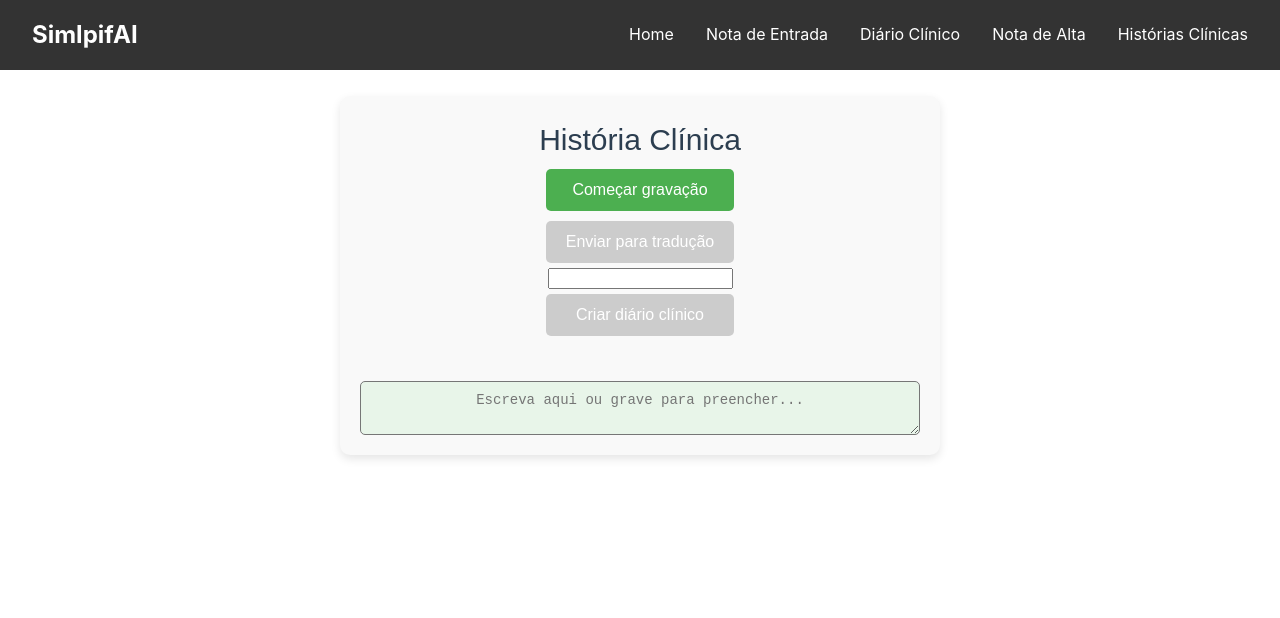
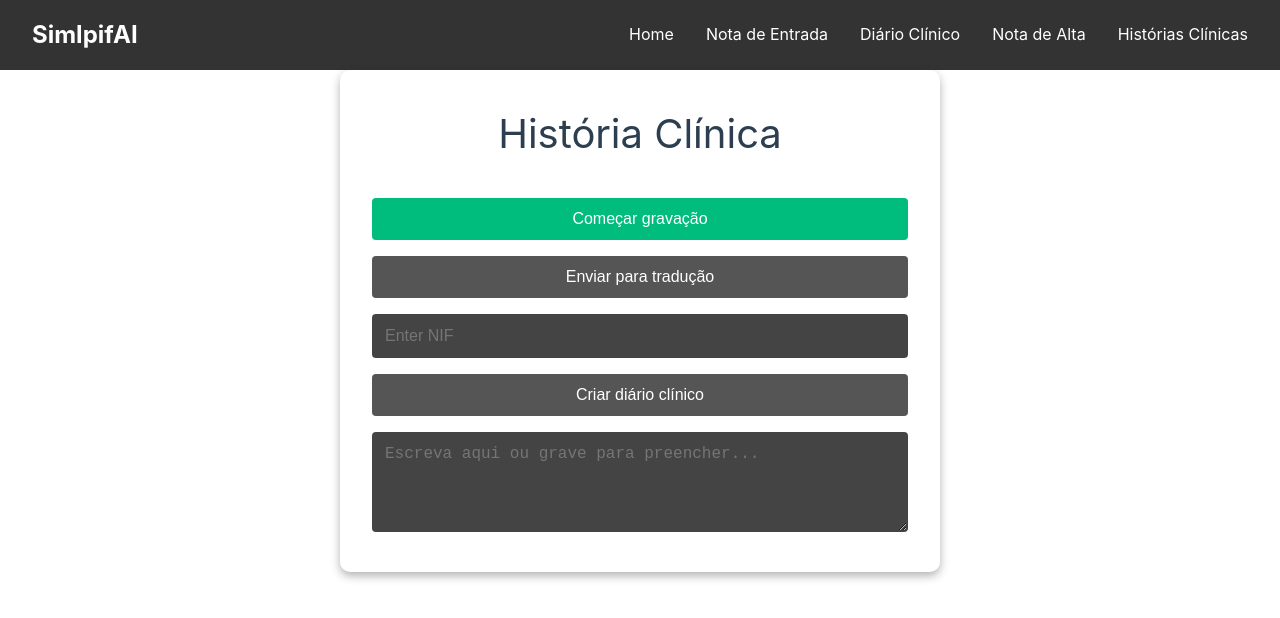
Before and after one commit to rafaelbranco16/SimplifAI, a Vue app in the folder frontend/: page /clinical-history in a window 1280 px wide. Shown: the top 618 px of the page. Built offline with nearby package versions, Linux system fonts and the light colour scheme.

Commit message:
[frontend] - changes to design of clinical history

```diff
--- a/frontend/src/views/ClinicalHistory.vue
+++ b/frontend/src/views/ClinicalHistory.vue
@@ -11,7 +11,7 @@
       <button class="upload-btn" @click="uploadAudio2" :disabled="!audioURL2">
         Enviar para tradução
       </button>
-      <input v-model="nif" type="text" id="nif" />
+      <input v-model="nif" type="text" id="nif" class="input-field" placeholder="Enter NIF" />
 
       <button class="send-btn" @click="sendTextToBackend2" :disabled="!transcription2">
         Criar diário clínico
@@ -91,54 +91,65 @@ export default {
 .clinical-history-container {
   display: flex;
   flex-direction: column;
+  justify-content: center;
   align-items: center;
-  justify-content: center;
-  font-family: 'Arial', sans-serif;
-  margin: 2% auto;
-  padding: 20px;
+  padding: 2rem;
+  background-color: var(--color-background, #333);
+  color: var(--color-text, #f5f5f5);
+  border-radius: 10px;
+  box-shadow: 0px 4px 10px rgba(0, 0, 0, 0.3);
   max-width: 600px;
-  background-color: #f9f9f9;
-  border-radius: 10px;
-  box-shadow: 0px 4px 10px rgba(0, 0, 0, 0.1);
+  margin: 0 auto;
+}
+
+h1 {
+  font-size: 2.5rem;
+  margin-bottom: 1.5rem;
+  color: var(--color-heading, #f5f5f5);
 }
 
 .controls {
   display: flex;
   flex-direction: column;
-  align-items: center;
-  margin-bottom: 20px;
+  align-items: stretch;
+  width: 100%;
 }
 
 .record-btn, .upload-btn, .send-btn {
-  padding: 12px 20px;
-  background-color: #4CAF50;
-  width: 100%;
-  color: white;
+  padding: 0.75rem 1.25rem;
+  font-size: 1rem;
+  color: #fff;
+  background-color: hsla(160, 100%, 37%, 1);
   border: none;
-  border-radius: 5px;
+  border-radius: 4px;
   cursor: pointer;
-  font-size: 16px;
+  margin: 0.5rem 0;
   transition: background-color 0.3s ease;
-  margin: 5px 0;
 }
 
 .record-btn:hover, .upload-btn:hover, .send-btn:hover {
-  background-color: #45a049;
+  background-color: hsla(160, 100%, 37%, 0.8);
 }
 
-.upload-btn:disabled, .send-btn:disabled {
-  background-color: #ccc;
+.record-btn:disabled, .upload-btn:disabled, .send-btn:disabled {
+  background-color: #555;
   cursor: not-allowed;
 }
 
+.input-field, .transcription {
+  width: 100%;
+  padding: 0.75rem;
+  margin: 0.5rem 0;
+  border: 1px solid var(--color-border, #777);
+  border-radius: 4px;
+  background-color: #444;
+  color: #fff;
+  font-size: 1rem;
+  box-sizing: border-box;
+}
+
 .transcription {
-  margin-top: 20px;
-  font-size: 14px;
-  color: #333;
-  background-color: #e8f5e9;
-  padding: 10px;
-  border-radius: 5px;
-  width: 100%;
-  text-align: center;
+  resize: vertical;
+  min-height: 100px;
 }
 </style>
```
